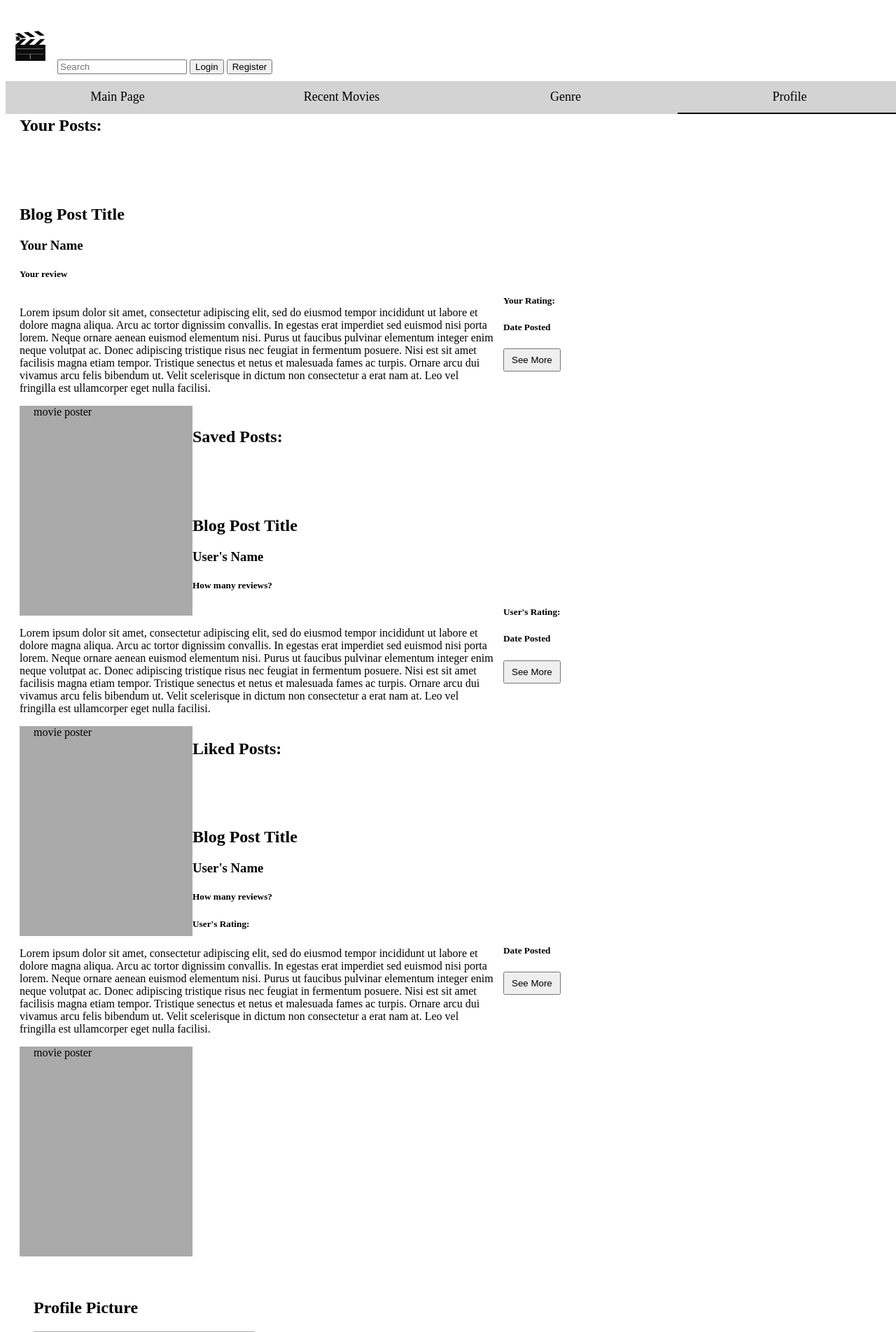
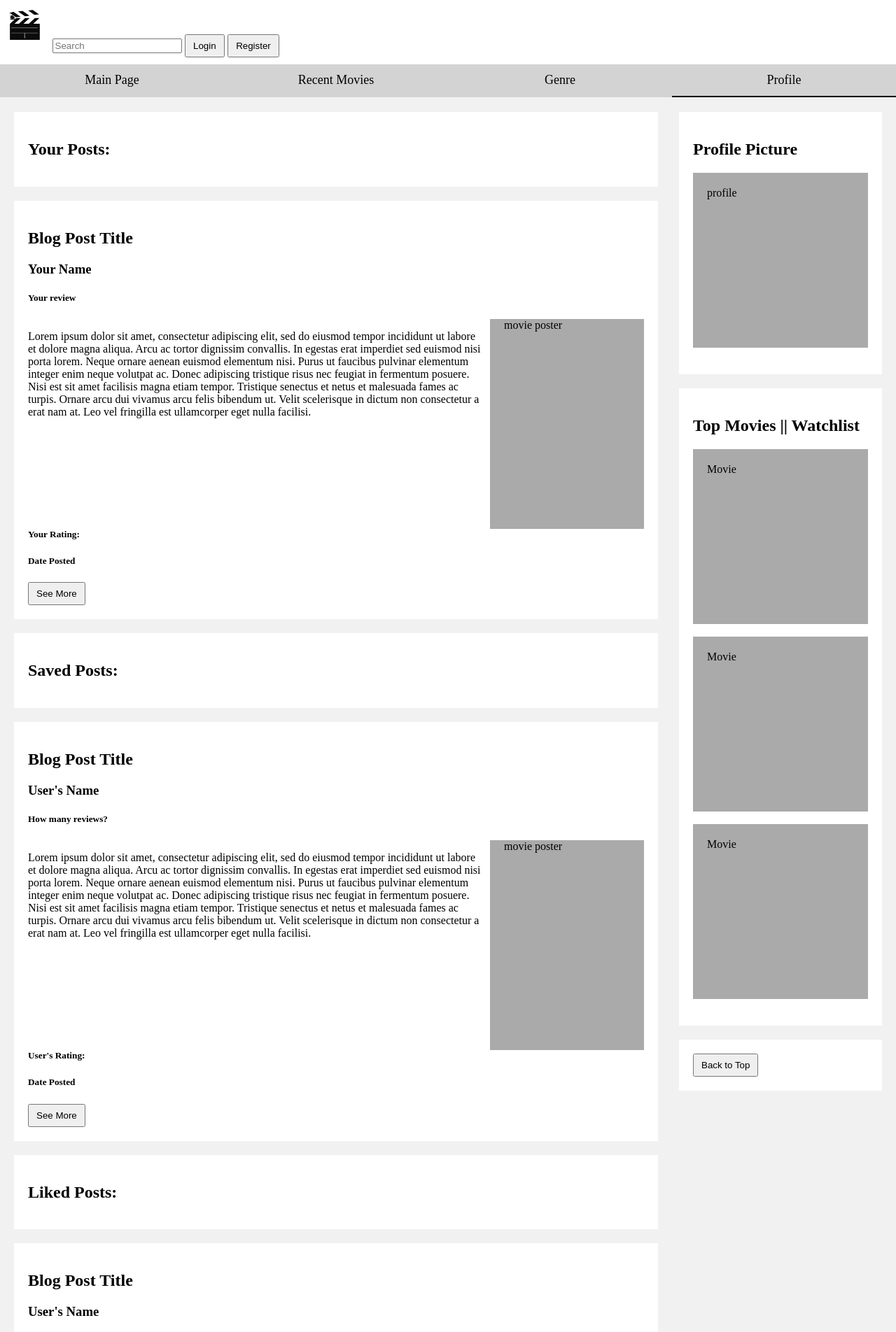
Before and after one commit to lorapokrajac/360-project, a PHP site: page /profile.html in a window 1280 px wide. Shown: the top 1904 px of the page at 70% size. Run offline with PHP 8.4, Linux system fonts and the light colour scheme.

Commit message:
revert changes

```diff
--- a/home.css
+++ b/home.css
@@ -1,12 +1,41 @@
-body {
-  	margin-top: 30px; /* Add a top margin to avoid content overlay */
+* {
+  box-sizing: border-box;
 }
 
+body {
+  	font-family: "Times New Roman", Times, serif;
+  	margin: auto;
+  	background: #f1f1f1;
+}
+
+.main{
+	padding: 20px;
+ 	margin-top: 120px;
+}
+
+.header{
+	font-size: 18px;
+	font-family: "Times New Roman", Times, serif;
+	position:fixed;
+	overflow: hidden;
+  	width: 100%; /* Full width */
+  	top: 0;
+  	background-color: white;
+}
+
+
+.login-button{
+	padding: 7px 10px;
+}
+
+
+.register-button{
+	padding: 7px 10px;
+}
 
 .top-nav {
 	overflow: hidden;
   	background-color: lightgrey;
-  	position: fixed; /* Set the navbar to fixed position */
   	width: 100%; /* Full width */
   	margin-top: 10px;
 }
@@ -94,6 +123,7 @@
 	padding: 7px 10px;
 
 }
+
 .grid-container {
   	display: grid;
   	grid-gap: 50px;
```
Also changed, not shown: home.html (+50 -1 lines).
